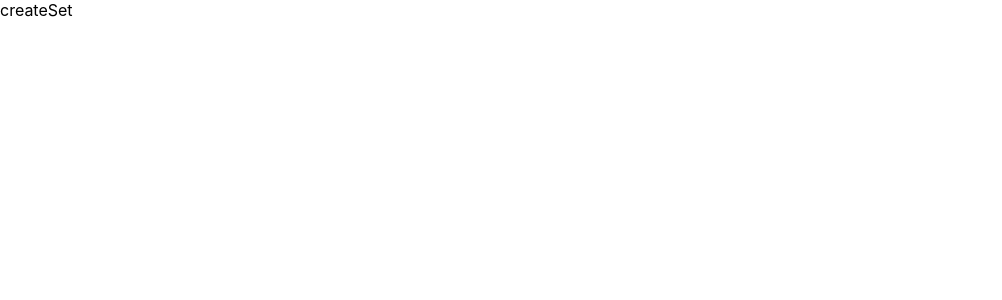
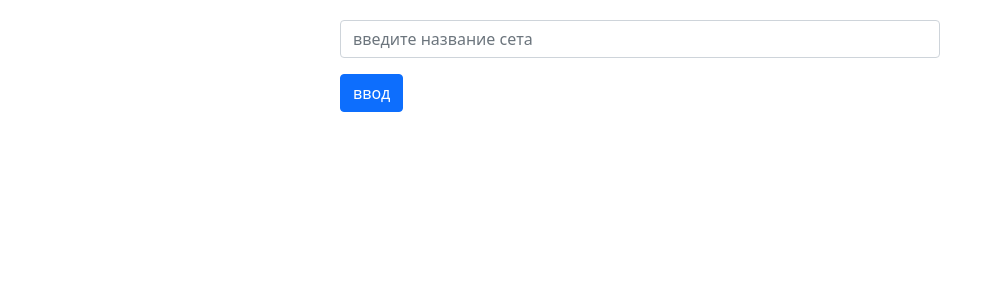
Before and after one commit to conservativ007/learn-english, a React (Create React App) app: page /create-set in a window 1280 px wide. Shown: the top 300 px of the page, without its empty margins (0-1002 px from the left). Built offline with nearby package versions, Linux system fonts and the light colour scheme.

Commit message:
added createSet functions

```diff
--- a/package.json
+++ b/package.json
@@ -6,7 +6,9 @@
     "@testing-library/jest-dom": "^5.16.4",
     "@testing-library/react": "^13.2.0",
     "@testing-library/user-event": "^13.5.0",
+    "bootstrap": "^5.1.3",
     "react": "^18.1.0",
+    "react-bootstrap": "^2.3.1",
     "react-dom": "^18.1.0",
     "react-redux": "^8.0.1",
     "react-router": "^6.3.0",
--- a/src/index.js
+++ b/src/index.js
@@ -2,14 +2,20 @@ import React from 'react';
 import ReactDOM from 'react-dom/client';
 import './index.css';
 import App from './App';
+import 'bootstrap/dist/css/bootstrap.min.css';
 
 import { BrowserRouter as Router } from 'react-router-dom';
+import { Provider } from 'react-redux';
+
+import { store } from './store/rootReducer';
 
 const root = ReactDOM.createRoot(document.getElementById('root'));
 root.render(
   <Router>
-    <React.StrictMode>
-      <App />
-    </React.StrictMode>
+    <Provider store={store}>
+      <React.StrictMode>
+        <App />
+      </React.StrictMode>
+    </Provider>
   </Router>
 );
--- a/src/pages/CreateSet.jsx
+++ b/src/pages/CreateSet.jsx
@@ -1,10 +1,89 @@
-import React from 'react';
+import React, { useState } from 'react';
+import { Button, InputGroup, FormControl } from 'react-bootstrap';
+import { useSelector, useDispatch } from 'react-redux';
+import { addWordsAction } from '../store/wordsReducer';
+
+const styles = {
+  formContainer: {
+    margin: "20px auto",
+    width: "600px"
+  }
+}
 
 const Createset = () => {
+
+  let someWords = useSelector(state => state.wordsReducer);
+  let dispatch = useDispatch();
+
+  console.log(someWords)
+
+  const [nameSet, setNameSet] = useState("");
+  const [isSet, setIsSet] = useState(false);
+
+
+  const [world, setWorld] = useState("");
+  const [worldTranslate, setWorldTranslate] = useState("");
+  const [phrase, setWorldPhrase] = useState("");
+
+  function setNameToSet() {
+    if(nameSet.length === 0) return;
+    setIsSet(true);
+  }
+
+  function addWorld() {
+    let testObj = {
+      id: Date.now(),
+      world: world,
+      worldTranslate: worldTranslate,
+      phrase: phrase,
+    }
+    dispatch(addWordsAction(testObj))
+  }
+
+  if(isSet === false) {
+    return (
+      <div style={styles.formContainer}>
+        <InputGroup className="mb-3">
+        <FormControl
+          placeholder="введите название сета"
+          onChange={(e) => setNameSet(e.target.value)}
+          value={nameSet}
+        />
+        </InputGroup>
+        <Button onClick={() => setNameToSet()} >ввод</Button>
+      </div>
+    )
+  }
+
+
+
   return (
-    <div>
-      createSet
+    <div style={styles.formContainer} >
+      <InputGroup className="mb-3">
+      <FormControl
+        placeholder="введите слово или несколько слов через запятую"
+        onChange={(e) => setWorld(e.target.value)}
+        value={world}
+      />
+      </InputGroup>
+
+      <InputGroup className="mb-3">
+      <FormControl
+        placeholder="введите перевод"
+        onChange={(e) => setWorldTranslate(e.target.value)}
+        value={worldTranslate}
+      />
+      </InputGroup>
+      <InputGroup className="mb-3">
+      <FormControl
+        placeholder="введите фразу со словом"
+        onChange={(e) => setWorldPhrase(e.target.value)}
+        value={phrase}
+      />
+      </InputGroup>
+      <Button onClick={() => addWorld()} >добавить слово</Button>
     </div>
+
   );
 }
 
--- /dev/null
+++ b/src/store/rootReducer.js
@@ -0,0 +1,6 @@
+import { combineReducers, legacy_createStore } from "redux";
+import { wordsReducer } from "./wordsReducer";
+
+export const store = legacy_createStore(combineReducers({
+  wordsReducer
+}));
--- /dev/null
+++ b/src/store/wordsReducer.js
@@ -0,0 +1,13 @@
+const initialState = [];
+
+const ADD_WORLD = "ADD_WORLD";
+
+export function wordsReducer (state = initialState, action) {
+  switch(action.type) {
+    case ADD_WORLD:
+      return [...state, action.payload];
+    default: return state;
+  }
+}
+
+export const addWordsAction = (payload) => ({type: ADD_WORLD, payload})
```
Also changed, not shown: src/store/setReducer.js (added, +28 -0 lines), 1 other file (tests, documents, lock files or other folders).
